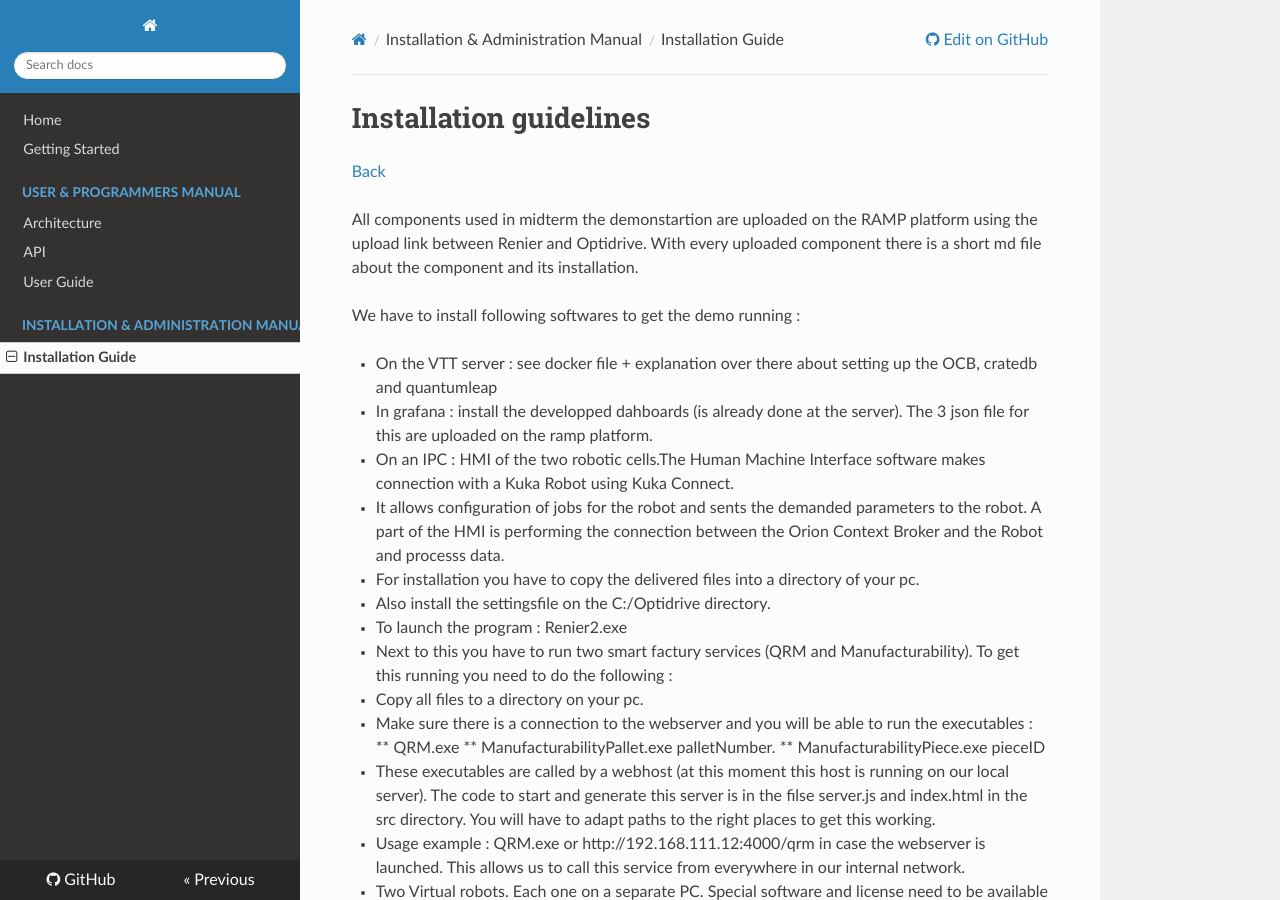
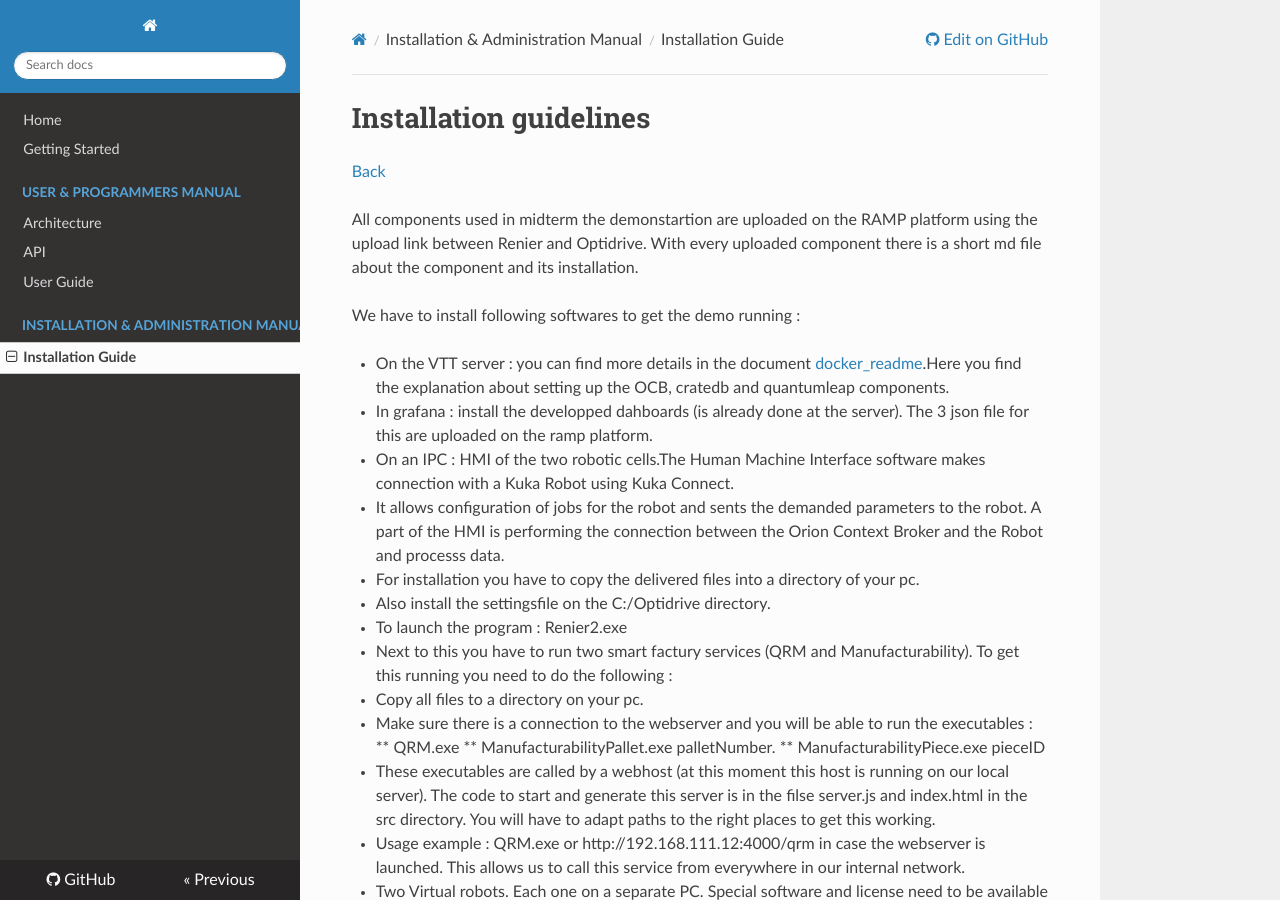
Before and after one commit to ramp-eu/JS2SF, an MkDocs documentation site: the page built from docs/installationguide.md, in a window 1280 px wide and 900 px high. Built offline with MkDocs 1.6.1, drawn with Linux system fonts in a browser that asks for light colours; nearby versions of some CDN libraries; old or Windows-style settings are respelled for this version of MkDocs.

Commit message:
Update installationguide.md

```diff
--- a/docs/installationguide.md
+++ b/docs/installationguide.md
@@ -1,12 +1,12 @@
 # Installation guidelines
 
-[Back](README.md)
+[Back](././docker/readme.md)
 
 All components used in midterm the demonstartion are uploaded on the RAMP platform using the upload link between Renier and Optidrive. With every uploaded component there is a short md file about the component and its installation.
 
 We have to install following softwares to get the demo running :
 
-- On the VTT server :  see docker file + explanation over there about setting up the OCB, cratedb and quantumleap
+- On the VTT server :  you can find more details in the document [docker_readme](README.md).Here you find the explanation about setting up the OCB, cratedb and quantumleap components.
 
 - In grafana : install the developped dahboards (is already done at the server). The 3 json file for this are uploaded on the ramp platform.
 
```
